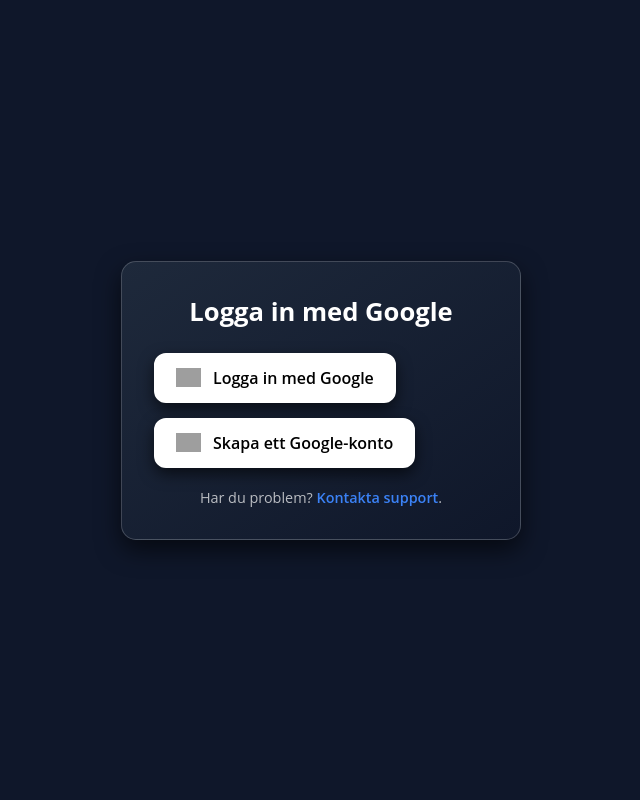
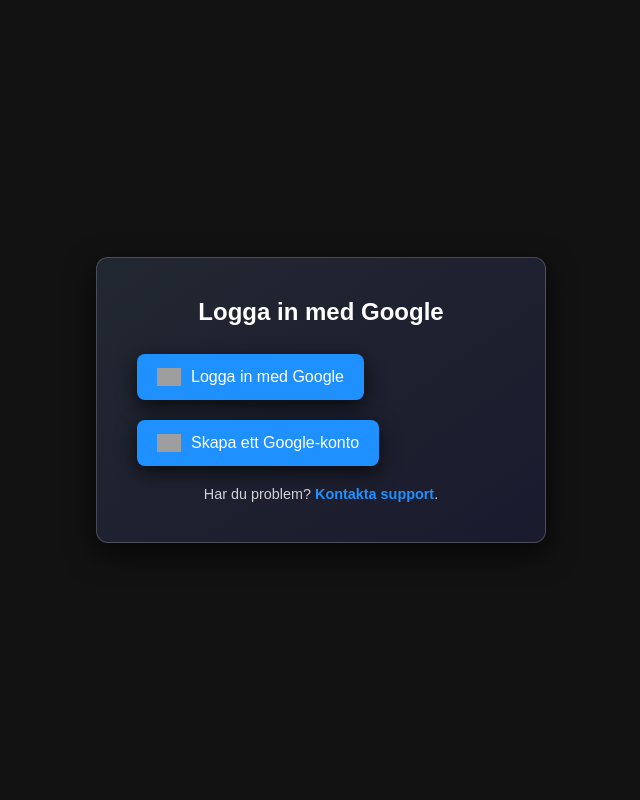
Before and after one commit to Challept/auth-webstay, a Flask app: page / in a window 1280 px wide. Shown: the whole page, without its empty margins (319-959 px from the left). Run offline with Flask 3, Linux system fonts and the light colour scheme; grey boxes are pictures that could not be loaded.

Commit message:
Update index.html

```diff
--- a/templates/index.html
+++ b/templates/index.html
@@ -6,48 +6,47 @@
   <title>Logga in med Google | Webstay Auth</title>
   <style>
     :root {
-      --background-color: #0f172a;
-      --primary-color: #3b82f6;
-      --button-hover: #2563eb;
+      --background-color: #121212;
+      --primary-color: #1e90ff;
+      --hover-color: #1c7ed6;
       --text-color: #ffffff;
-      --button-text-color: #ffffff;
-      --google-button-color: #ffffff;
-      --google-text-color: #000000;
-      --shadow-color: rgba(0, 0, 0, 0.6);
-      --button-border: #3b82f6;
-      --card-border-color: rgba(255, 255, 255, 0.2);
+      --button-background: #1e90ff;
+      --button-hover: #63a4ff;
+      --google-color: #ffffff;
+      --google-text: #000000;
+      --shadow-color: rgba(0, 0, 0, 0.7);
+      --card-border: rgba(255, 255, 255, 0.2);
     }
 
     * {
       margin: 0;
       padding: 0;
       box-sizing: border-box;
-      font-family: "Open Sans", sans-serif;
+      font-family: "Arial", sans-serif;
     }
 
     body {
       display: flex;
+      justify-content: center;
       align-items: center;
-      justify-content: center;
-      min-height: 100vh;
+      height: 100vh;
       background: var(--background-color);
       color: var(--text-color);
     }
 
     .container {
       text-align: center;
-      background: linear-gradient(145deg, #1e293b, #0f172a);
-      padding: 2rem;
-      border-radius: 15px;
-      box-shadow: 0px 10px 25px var(--shadow-color);
-      width: 400px;
-      border: 1px solid var(--card-border-color);
+      background: linear-gradient(145deg, #222831, #1a1a2e);
+      padding: 2.5rem;
+      border-radius: 12px;
+      box-shadow: 0px 10px 30px var(--shadow-color);
+      border: 1px solid var(--card-border);
+      width: 450px;
     }
 
     h1 {
-      font-size: 1.6rem;
-      margin-bottom: 1.5rem;
-      font-weight: 700;
+      font-size: 1.5rem;
+      margin-bottom: 1.8rem;
       color: var(--text-color);
     }
 
@@ -55,17 +54,17 @@
       display: flex;
       align-items: center;
       justify-content: center;
-      background: var(--primary-color);
-      color: var(--button-text-color);
-      border: 2px solid var(--button-border);
-      padding: 12px 20px;
-      border-radius: 12px;
+      background: var(--button-background);
+      color: var(--google-color);
+      border: none;
+      border-radius: 8px;
+      padding: 14px 20px;
       cursor: pointer;
       font-size: 1rem;
-      font-weight: 600;
-      margin: 15px 0;
-      box-shadow: 0px 6px 15px var(--shadow-color);
+      font-weight: 500;
+      margin-bottom: 20px;
       transition: all 0.3s ease;
+      box-shadow: 0px 6px 20px var(--shadow-color);
     }
 
     .button:hover {
@@ -74,41 +73,14 @@
     }
 
     .button img {
-      width: 25px;
-      margin-right: 12px;
-    }
-
-    .google-button {
-      background: var(--google-button-color);
-      color: var(--google-text-color);
-      display: flex;
-      align-items: center;
-      justify-content: center;
-      padding: 12px 20px;
-      border-radius: 12px;
-      cursor: pointer;
-      font-size: 1rem;
-      font-weight: 600;
-      margin: 15px 0;
-      border: 2px solid var(--google-button-color);
-      box-shadow: 0px 6px 15px var(--shadow-color);
-      transition: all 0.3s ease;
-    }
-
-    .google-button:hover {
-      background: #e0e0e0;
-      transform: scale(1.05);
-    }
-
-    .google-button img {
-      width: 25px;
-      margin-right: 12px;
+      width: 24px;
+      margin-right: 10px;
     }
 
     .footer {
-      margin-top: 20px;
+      margin-top: 15px;
       font-size: 0.9rem;
-      color: rgba(255, 255, 255, 0.7);
+      color: rgba(255, 255, 255, 0.8);
     }
 
     .footer a {
@@ -125,11 +97,11 @@
 <body>
   <div class="container">
     <h1>Logga in med Google</h1>
-    <button class="google-button" onclick="window.location.href='/google_login'">
+    <button class="button" onclick="window.location.href='/google_login'">
       <img src="https://pluspng.com/img-png/google-logo-png-open-2000.png" alt="Google">
       Logga in med Google
     </button>
-    <button class="google-button" onclick="window.open('https://accounts.google.com/signup', '_blank')">
+    <button class="button" onclick="window.open('https://accounts.google.com/signup', '_blank')">
       <img src="https://pluspng.com/img-png/google-logo-png-open-2000.png" alt="Google">
       Skapa ett Google-konto
     </button>
```
